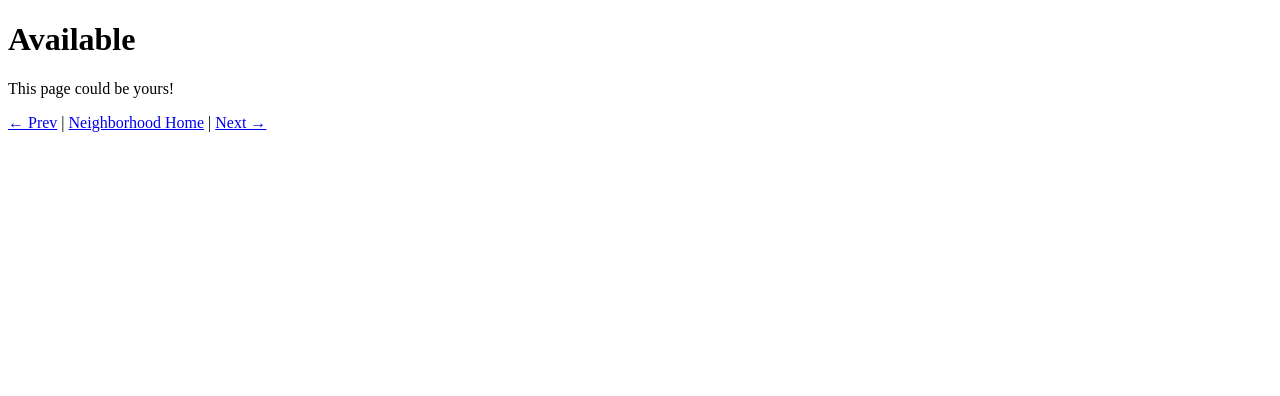
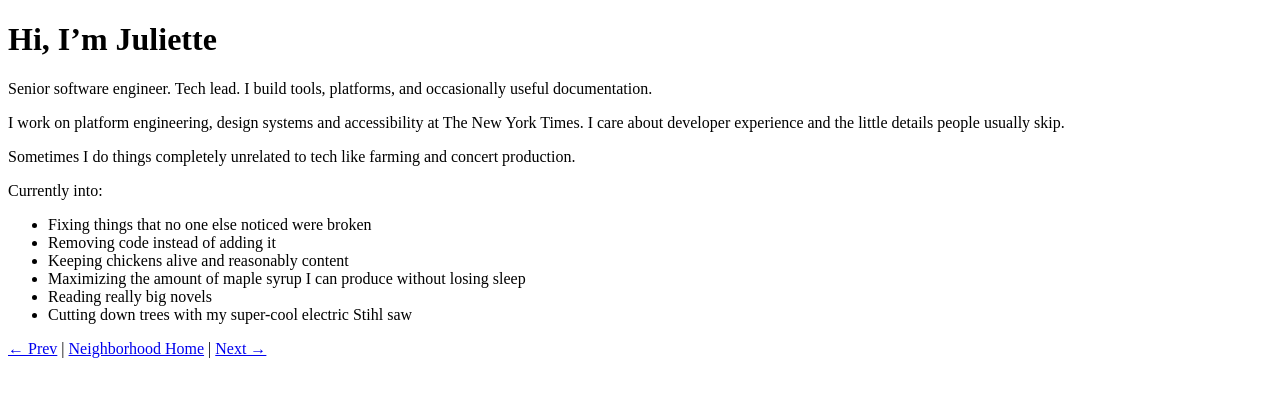
Before and after one commit to jrapala/cyber-webring, a plain HTML site: page neighborhoods/404-club/006/index.html in a window 1280 px wide. Drawn offline with Linux system fonts and the light colour scheme.

Commit message:
feat: add juliette page

```diff
--- a/neighborhoods/404-club/006/index.html
+++ b/neighborhoods/404-club/006/index.html
@@ -7,10 +7,21 @@
   </head>
   <body>
     <header>
-      <h1>Available</h1>
+      <h1>Hi, I’m Juliette</h1>
     </header>
     <main>
-      <p>This page could be yours!</p>
+      <p>Senior software engineer. Tech lead. I build tools, platforms, and occasionally useful documentation.</p>
+      <p>I work on platform engineering, design systems and accessibility at The New York Times. I care about developer experience and the little details people usually skip.</p>
+      <p>Sometimes I do things completely unrelated to tech like farming and concert production.</p>
+      <p>Currently into:</p>
+      <ul>
+        <li>Fixing things that no one else noticed were broken</li>
+        <li>Removing code instead of adding it</li>
+        <li>Keeping chickens alive and reasonably content</li>
+        <li>Maximizing the amount of maple syrup I can produce without losing sleep</li>
+        <li>Reading really big novels</li>
+        <li>Cutting down trees with my super-cool electric Stihl saw</li>
+      </ul>
     </main>
 
     <!-- Please do not delete the navigation below! -->
```
Also changed, not shown: neighborhoods/404-club/index.html (+1 -1 lines).
